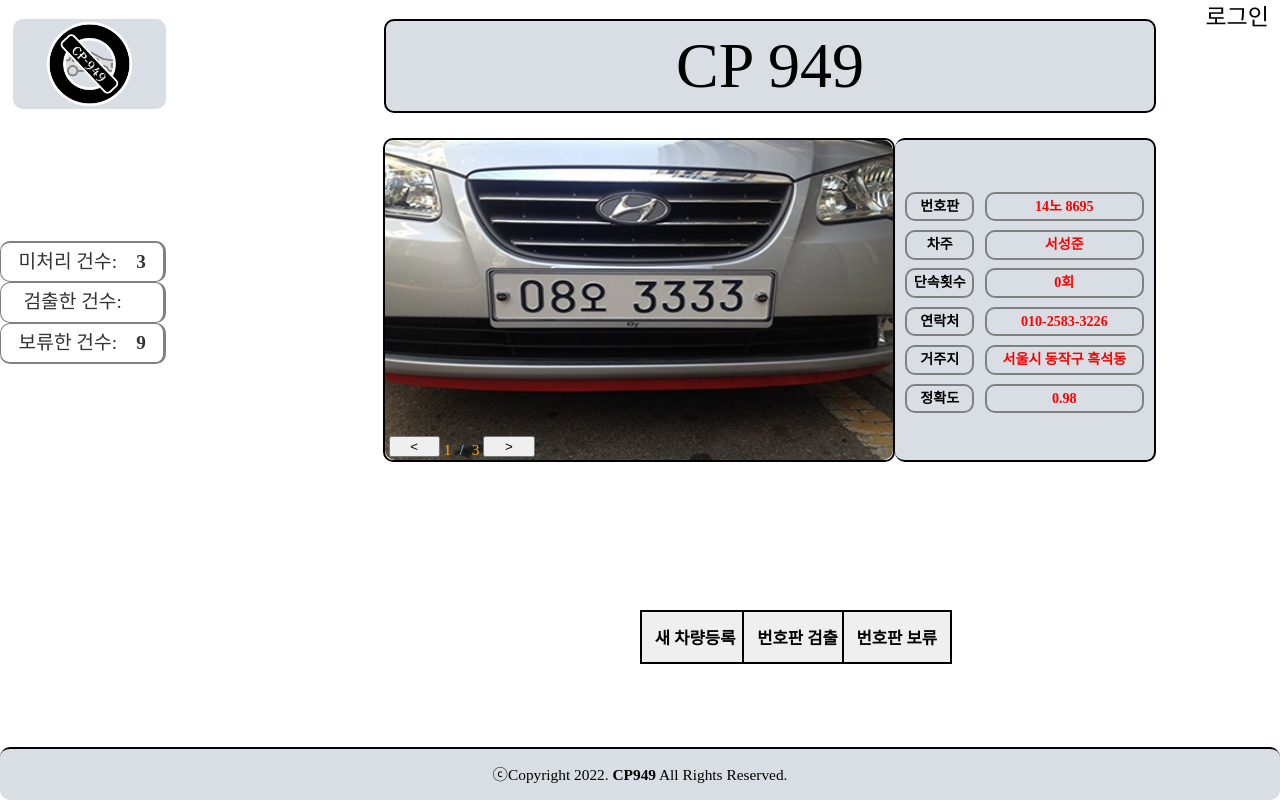
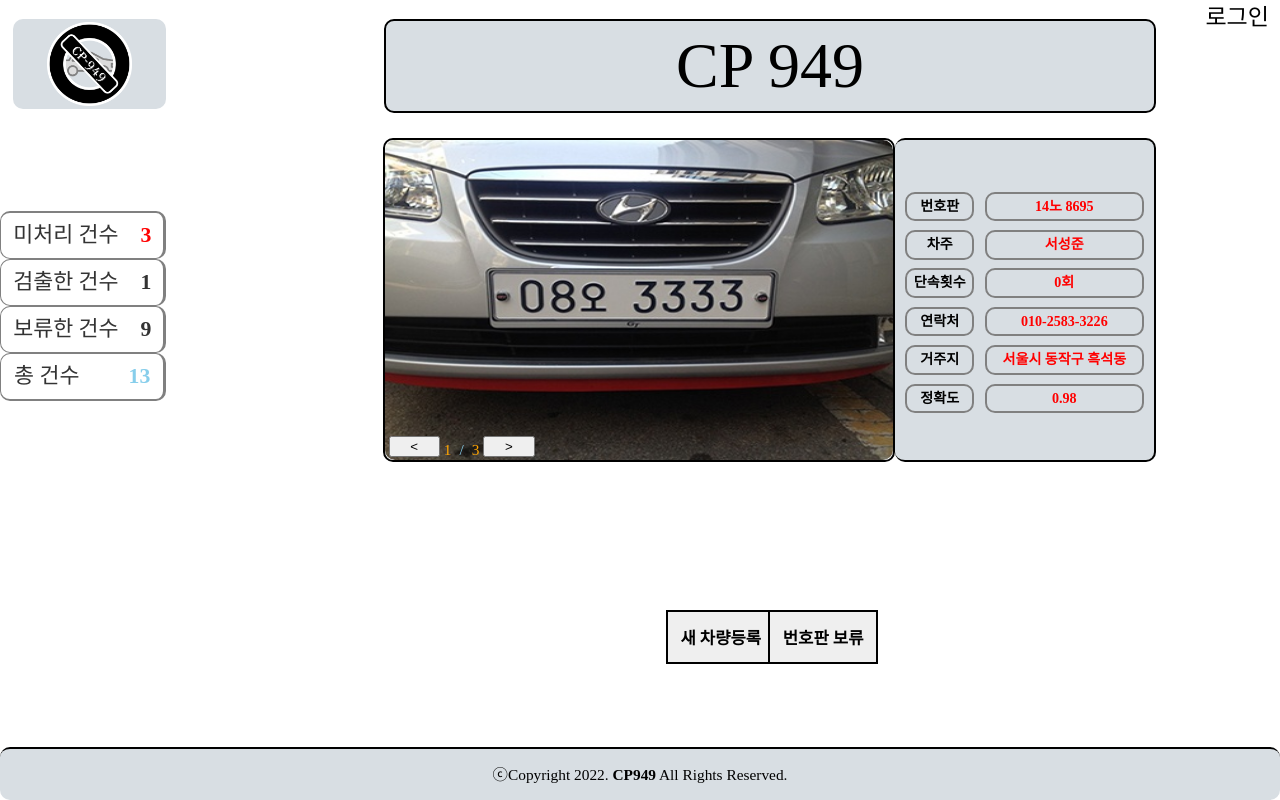
Before and after one commit to EverythingOfC/plate, a Django app: page / in a window 1280 px wide. Run offline with Django 3.2, Linux system fonts and the light colour scheme; data comes from the database, SQL or seed files in the repository; both versions use the stored data as it was after the commit.

Commit message:
검출, 총 건수 로직 추가, 이미지 자동 삭제

```diff
--- a/config/settings.py
+++ b/config/settings.py
@@ -33,6 +33,7 @@
 
 INSTALLED_APPS = [
     'plate.apps.PlateConfig',
+    'django_cleanup.apps.CleanupConfig', # 이미지 자동 추가 삭제를 위함
     'django.contrib.admin',
     'django.contrib.auth',
     'django.contrib.contenttypes',
--- a/plate/car_exe/classify_number.py
+++ b/plate/car_exe/classify_number.py
@@ -45,4 +45,4 @@
         print("번호판 미검출")
     src = "media/images/r_%s" %car_no
     cv2.imwrite(src, image)
-    return image
+    return [image,plate_no]
--- a/plate/car_exe/header/plate_preprocess_2.py
+++ b/plate/car_exe/header/plate_preprocess_2.py
@@ -1,5 +1,7 @@
 import numpy as np, cv2
+
 import random
+
 
 def preprocessing(car_no):
     image = cv2.imread("images/car/%02d.jpg" %car_no, cv2.IMREAD_COLOR)
@@ -16,14 +18,16 @@
     cv2.imshow("th_img", th_img); cv2.imshow("morph", morph)   #결과표시
     return image, morph
 
+
 def verify_aspect_size(size):
     w, h = size
     if h == 0 or w == 0: return False
 
-    aspect = h/ w if h > w else w/ h       # 종횡비 계산 #세로가 길면 역수 취함
+    aspect = h/ w if h > w else w / h       # 종횡비 계산 #세로가 길면 역수 취함
     chk1 = 300 < (h * w) < 1200          # 번호판 넓이 조건
     chk2 = 2.0 < aspect < 6.5       # 번호판 종횡비 조건
     return (chk1 and chk2)
+
 
 def find_candidates(image):
     results, hier = cv2.findContours(image, cv2.RETR_EXTERNAL, cv2.CHAIN_APPROX_SIMPLE)
--- a/plate/models.py
+++ b/plate/models.py
@@ -14,7 +14,9 @@
 
 class Car(models.Model):  # 차
     car_num = models.CharField('번호판', max_length=15, unique=True)  # 차 번호는 유일하다.
-    car_image = models.ImageField(upload_to="images/",unique=True)
+    car_image = models.ImageField(upload_to="images/",unique=True,default='default.jpg')  # 차 이미지
+    car_check = models.IntegerField('검출 유무',default=0)  # 0이면 검출 안 됨, 1이면 검출됨
+    car_accur = models.FloatField('정확도',default=0.)  # 정확도
     class Meta:
         db_table = 'Car'  # 테이블 명
 
--- a/plate/urls.py
+++ b/plate/urls.py
@@ -9,5 +9,5 @@
     path('',views.index,name='index'),
     path('create/', views.plate_create, name='plate_create'),
     path('withhold/<int:car_id>/<str:a_id>', views.plate_withhold,name='plate_withhold'),
-    path('start/',views.plate_start,name='start')
+    path('start/<str:a_id>',views.plate_start,name='start')
 ] + static(settings.MEDIA_URL, document_root = settings.MEDIA_ROOT)
--- a/plate/views.py
+++ b/plate/views.py
@@ -25,14 +25,14 @@
     car = Car()  #  Car모델 객체 생성
     car.car_num = request.POST['car_num']  # 차 번호
     car.car_image = request.FILES['car_image']  # 차 이미지
-    car_no = request.FILES['car_image']
 
     car.save()  # 차 저장
     return redirect('plate:index')  # 메인 페이지(정보를 그대로 전송)
 
   else:  # a 태그에서 이동한 Get 방식
     form = CarForm()
-  context = {'form': form}
+  admin = Admin.objects.filter(a_id='tkflwk23')
+  context = {'form': form,'admin': admin}
   return render(request, 'plate/form.html', context)  # 폼 페이지
 
 
@@ -45,14 +45,20 @@
   admin.save()
   return redirect('plate:index')  # 삭제 후, 메인페이지로 돌아감.
 
-def plate_start(request):
+
+def plate_start(request,a_id):  # 번호판 검출 ( 저장하기 누르면 )
   car = Car()  # Car모델 객체 생성
   car.car_num = request.POST['car_num']
   car.car_image = request.FILES['car_image']
-  car_no = request.FILES['car_image']
+  car_no = request.FILES['car_image']  # car image를 넘김
   print(car_no)
-  car.save()
-  classify_number.start(car_no)
+
+  admin = get_object_or_404(Admin, pk=a_id)  # 관리자 모델 객체 생성
+  if classify_number.start(car_no)[1] != -1:  # 검출 성공 시
+    admin.a_de += 1  # 검출 횟수 1증가
+    car.car_check = 1  # 검출 완료된 이미지로 변경
+    admin.save()
+    car.save()
   if car.car_num == request.POST['car_num']:
     car.car_image = "images/r_%s" %car_no
     car.save()
--- a/static/style.css
+++ b/static/style.css
@@ -53,7 +53,9 @@
     color:white;
 }
 nav{
-    padding-top:9vw;
+
+    margin-bottom:1vw;
+    padding-top:6.7vw;
     width:13%;
     height:25vw;
     text-align:center;
@@ -61,9 +63,9 @@
     display:inline-block;
 }
 nav ul li{
-    height:3vw;
-    line-height: 3vw;
-    font-size:1.5vw;
+    height:3.5vw;
+    line-height: 3.5vw;
+    font-size:1.7vw;
     color:#333;
     cursor: pointer;
     border:1px solid gray;
@@ -163,27 +165,23 @@
 .register{
     position:absolute;
     bottom:17%;
-    left:50%;
+    left:52%;
 }
-.register button,.detect button,.withhold button{
+.register button,.withhold button{
     padding:1vw;
     font-size:1.3vw;
     cursor:pointer;
     border:2px solid black;
     font-family:'LeeSeoyun'!important;
 }
-.detect{
-    position:absolute;
-    bottom:17%;
-    left:58%;
-}
+
 .withhold{
     position:absolute;
     bottom:17%;
-    left:65.75%;
+    left:60%;
 }
 
-.register button:hover,.detect button:hover,.withhold button:hover{
+.register button:hover,.withhold button:hover{
     background-color : #cdcecf;
 }
 footer{
--- a/templates/base.html
+++ b/templates/base.html
@@ -6,7 +6,9 @@
     <!-- Required meta tags -->
     <meta charset="utf-8">
     <meta name="viewport" content="width=device-width, initial-scale=1, shrink-to-fit=no">
-    <title>Hello, plate</title>
+    <title>CP 949</title>
+    <link rel="stylesheet" href="{% static 'form.css'%}">
+    <link rel="stylesheet" href="{% static 'reset.css'%}">
 </head>
 <body>
 
--- a/templates/plate/index.html
+++ b/templates/plate/index.html
@@ -9,7 +9,7 @@
 
     <link href="{% static 'reset.css' %}" rel="stylesheet">
     <link href="{% static 'style.css' %}" rel="stylesheet">
-    <title>Hello, plate</title>
+    <title>CP 949</title>
 </head>
 <body style="font-family:'LeeSeoyun'!important;">
 
@@ -23,11 +23,12 @@
 <main>
     <nav id="nav">
         <ul>
-            <li style="border-top:2px solid gray;">미처리 건수:&emsp;<b>{{ car_list.paginator.count }}</b></li>
-            <li>검출한 건수:&emsp;</li>
+            <li style="border-top:2px solid gray;">미처리 건수&emsp;<span style="color:red"><b>{{ car_list.paginator.count }}</b></span></li>
             {% for ad in admin %}
-            <li style="border-bottom:2px solid gray;">보류한 건수:&emsp;<b>{{ ad.a_wh }}</b></li>
-            {% endfor %}
+            <li>검출한 건수&emsp;<b>{{ ad.a_de }}</b></li>
+            <li>보류한 건수&emsp;<b>{{ ad.a_wh }}</b></li>
+            <li style="border-bottom:2px solid gray;">총 건수&emsp;&emsp;&nbsp;<span style="color:skyblue"><b>{{ car_list.paginator.count|add:ad.a_de|add:ad.a_wh }}</b></span></li>
+            {% endfor %}                                                            <!-- 총 개수 -->
         </ul>
     </nav><!--//nav-->
 
@@ -86,13 +87,11 @@
           <!-- 페이징 처리 끝 -->
 
     </div><!--//photo-->
-
+        {% for ad in admin %}
         <a class="register" href="{% url 'plate:plate_create' %}"> <!-- url 별칭을 활용한 차량 등록 -->
             <button><b>새 차량등록</b></button>
         </a>
-        <a class="detect" href="{% url 'plate:index' %}"> <!-- url 별칭을 활용한 번호 검출 -->
-            <button><b>번호판 검출</b></button>
-        </a>
+        {% endfor %}
 
     {% if car_list %} <!-- 차가 있을 때만 보류 표시 -->
         {% for car in car_list %}
```
Also changed, not shown: templates/plate/form.html (+6 -3 lines), db.sqlite3, media/images/00.jpg (deleted), media/images/01.jpg (deleted), media/images/02.jpg (deleted), media/images/05.jpg (deleted), media/images/r_00.jpg (added), media/images/r_03.jpg (added), media/images/r_04.jpg (added), plate/migrations/0003_car_car_accur_car_car_check_alter_car_car_image.py (added).
